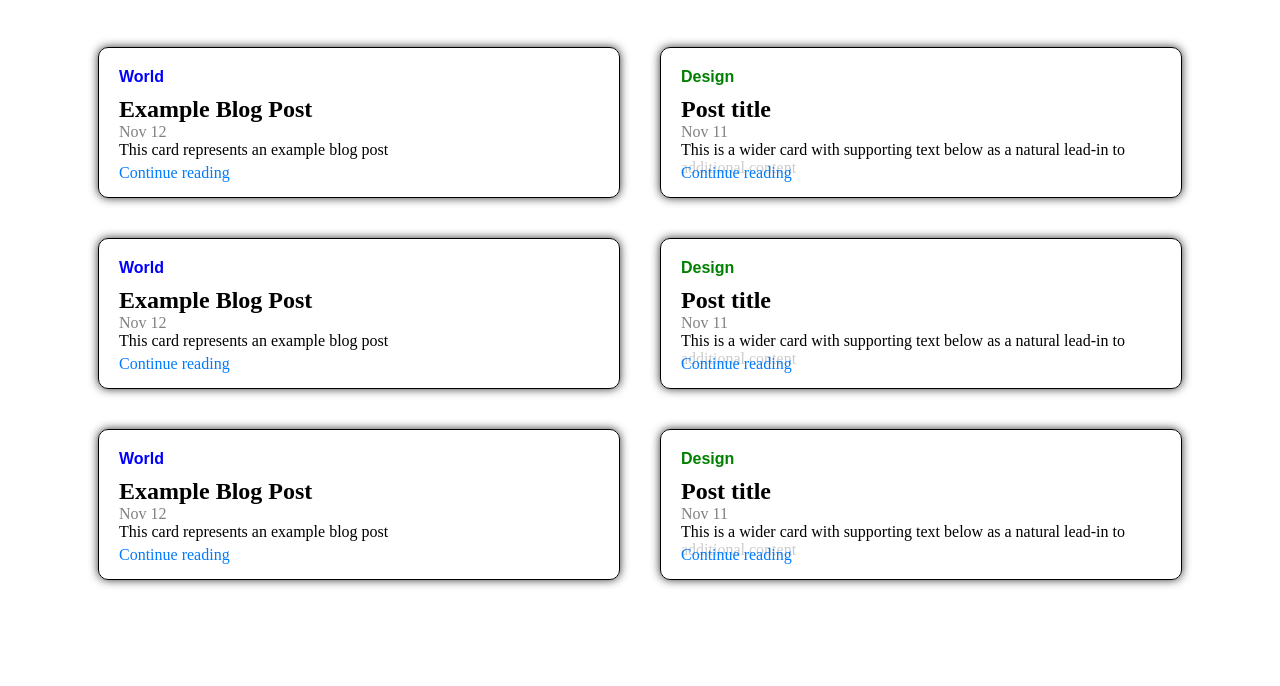
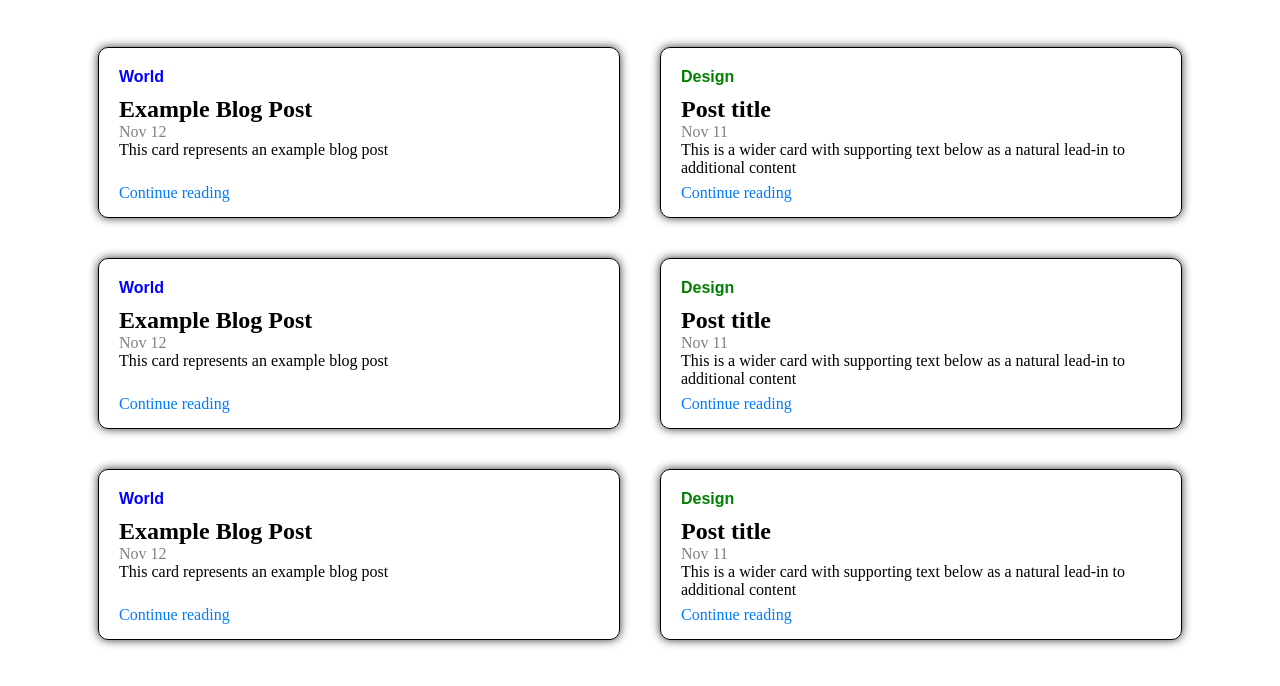
Before and after one commit to rajanSoni0/Bolg-Title, a plain HTML site: page index.html in a window 1280 px wide. Shown: the part 60-746 px from the top of the page. Drawn offline with Linux system fonts and the light colour scheme.

Commit message:
Add files via upload

```diff
--- a/styles.css
+++ b/styles.css
@@ -38,6 +38,7 @@ h1 {
     text-decoration: none;
     color: inherit;
     transition: transform 0.5s, box-shadow 0.5s;
+    padding-bottom: 40px; /* Add space at the bottom */
 }
 
 .box:hover {
```
